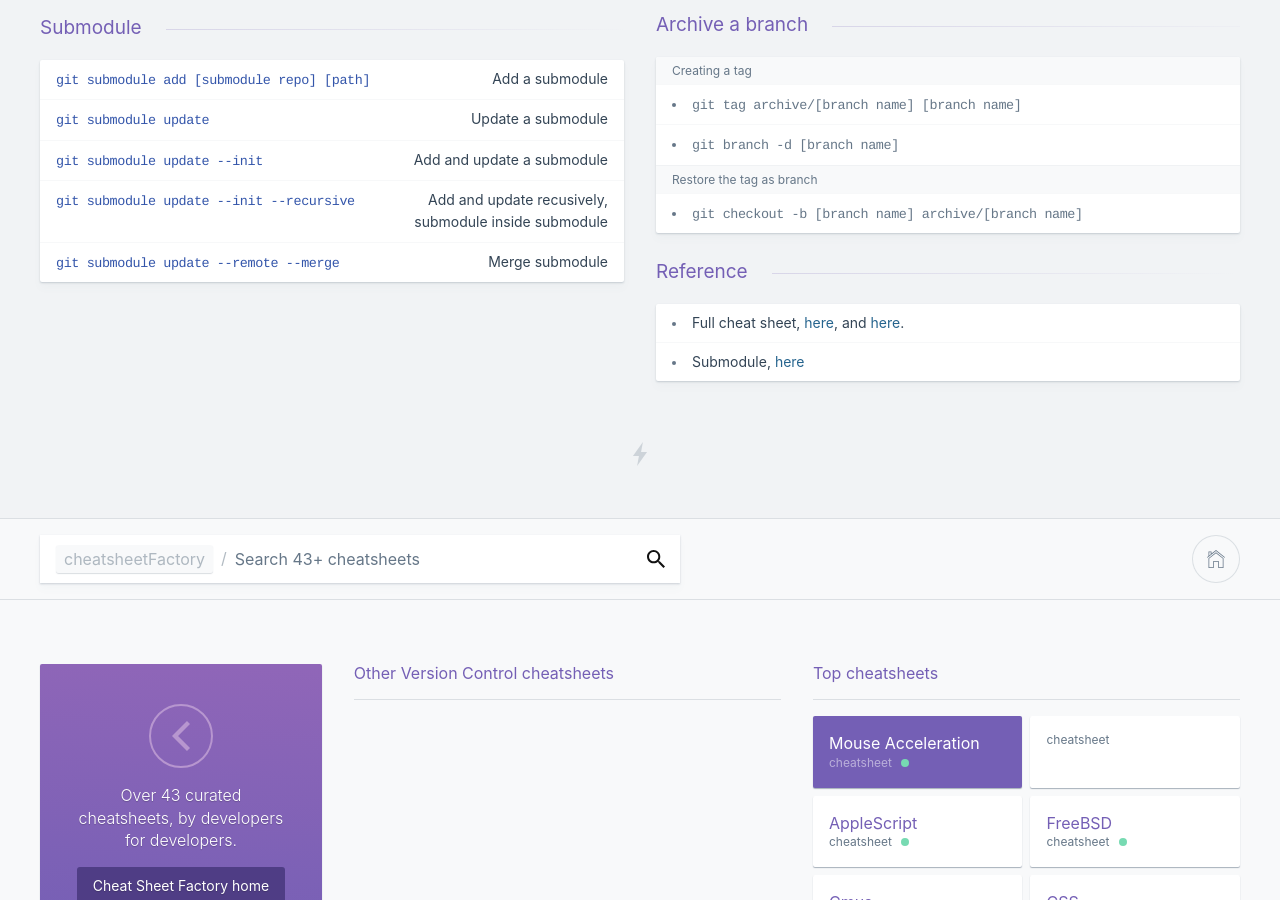
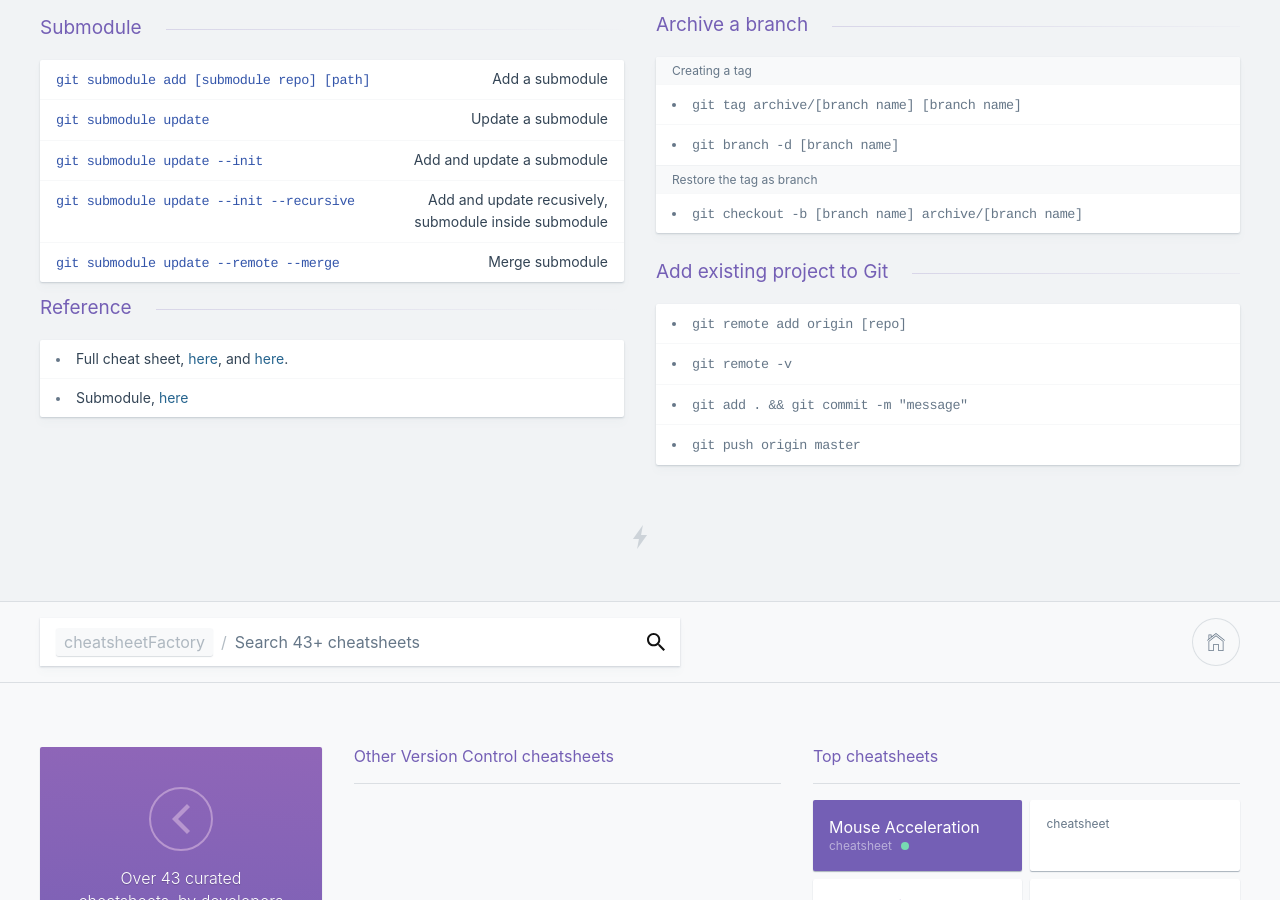
Before and after one commit to kasramp/cheat-sheet-factory, a Jekyll site: the page built from version_control/git.md, in a window 1280 px wide and 900 px high, scrolled down 1519 px. Built offline with Jekyll 4.4.1, drawn with Linux system fonts in a browser that asks for light colours.

Commit message:
Add existing git to a remote repository

```diff
--- a/version_control/git.md
+++ b/version_control/git.md
@@ -131,6 +131,13 @@ If needed, have to force push: `git push -f origin master`
 | `git submodule update --init --recursive` | Add and update recusively, submodule inside submodule |
 | `git submodule update --remote --merge` | Merge submodule |
 
+### Add existing project to Git
+
+- `git remote add origin [repo]`
+- `git remote -v`
+- `git add . && git commit -m "message"`
+- `git push origin master`
+
 ### Reference
 
 - Full cheat sheet, [here](https://github.com/kasramp/cheat-sheet-factory/blob/gh-pages/_docs/pdfs/Git%20Cheat%20sheet.pdf), and [here](https://github.com/kasramp/cheat-sheet-factory/blob/gh-pages/_docs/pdfs/Git%20Cheat%20Sheet%20Linux%20Academy.pdf).
```
Also changed, not shown: other parts of version_control/git.md (+1 -1 lines).
